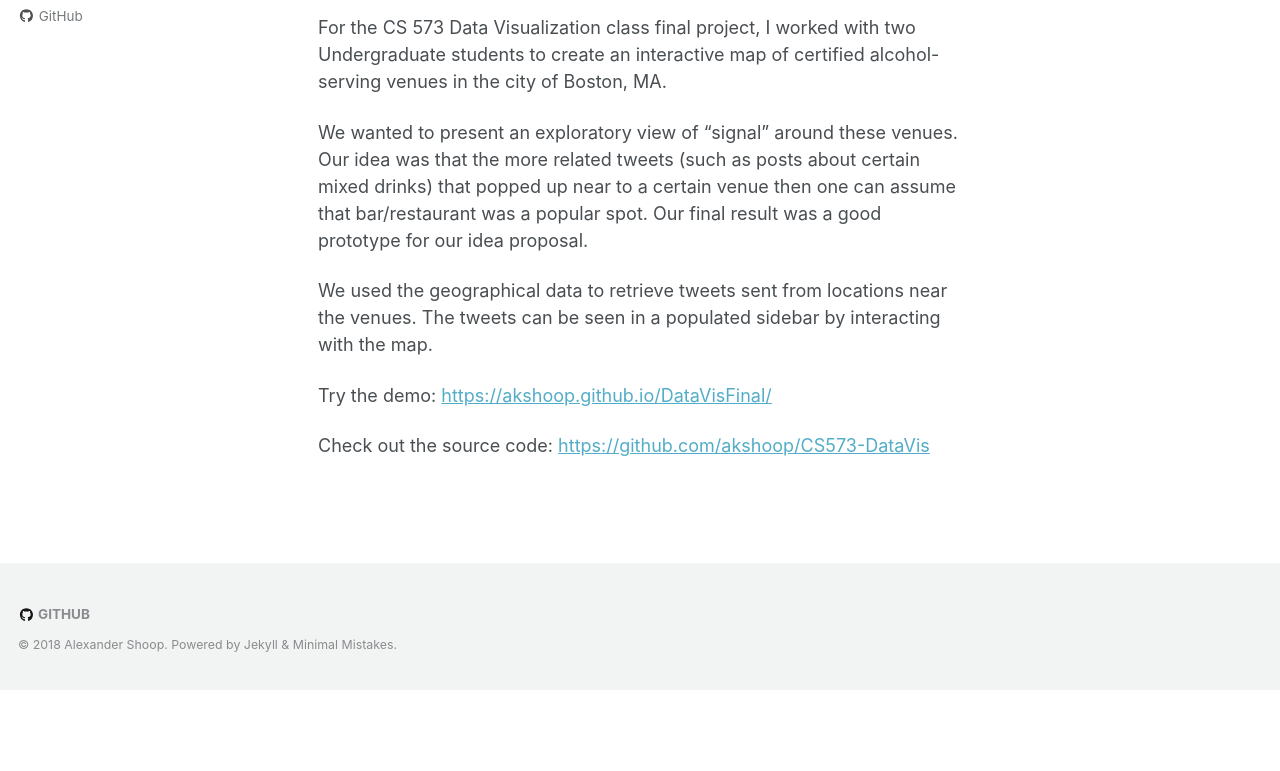
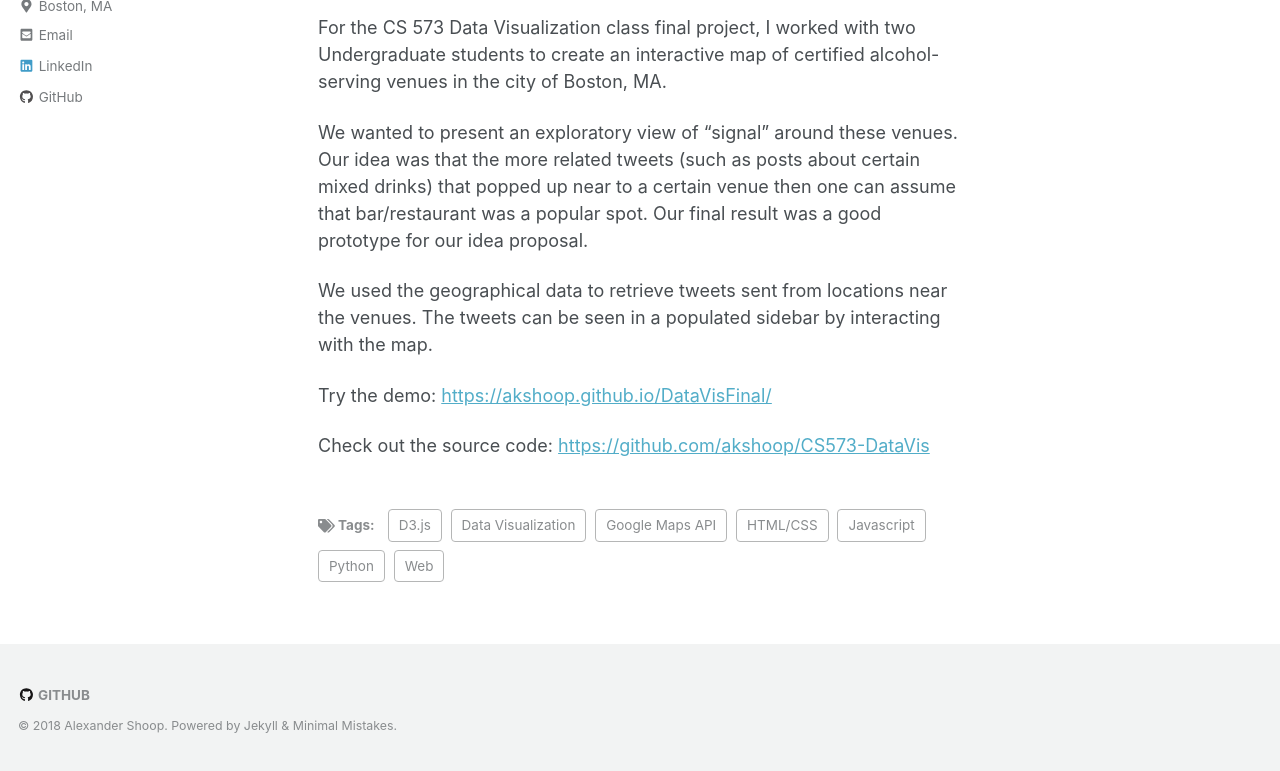
Before and after one commit to akshoop/akshoop.github.io, a Jekyll site: the page built from _pages/datavisfinal.md, in a window 1280 px wide and 900 px high, scrolled down 370 px, cut to the strip 129-900 px from the top of the window. Built offline with Jekyll 4.4.1, drawn with Linux system fonts in a browser that asks for light colours; nearby versions of some CDN libraries; before the commit the page ends 1190 px from its top, so only the background shows below that; some of the changed lines change nothing that is shown.

Commit message:
Put back 'tags' feature

```diff
--- a/_pages/datavisfinal.md
+++ b/_pages/datavisfinal.md
@@ -3,14 +3,14 @@
 title: Signal Search of Boston Liquor Venues
 permalink: /proj/datavisfinal/
 author_profile: true
-# tags:
-#   - Web
-#   - D3.js
-#   - Python
-#   - Javascript
-#   - HTML/CSS
-#   - Data Visualization
-#   - Google Maps API
+tags:
+  - Web
+  - D3.js
+  - Python
+  - Javascript
+  - HTML/CSS
+  - Data Visualization
+  - Google Maps API
 ---
 
 {% include video id="GY7AtUghk-g" provider="youtube" %}
```
